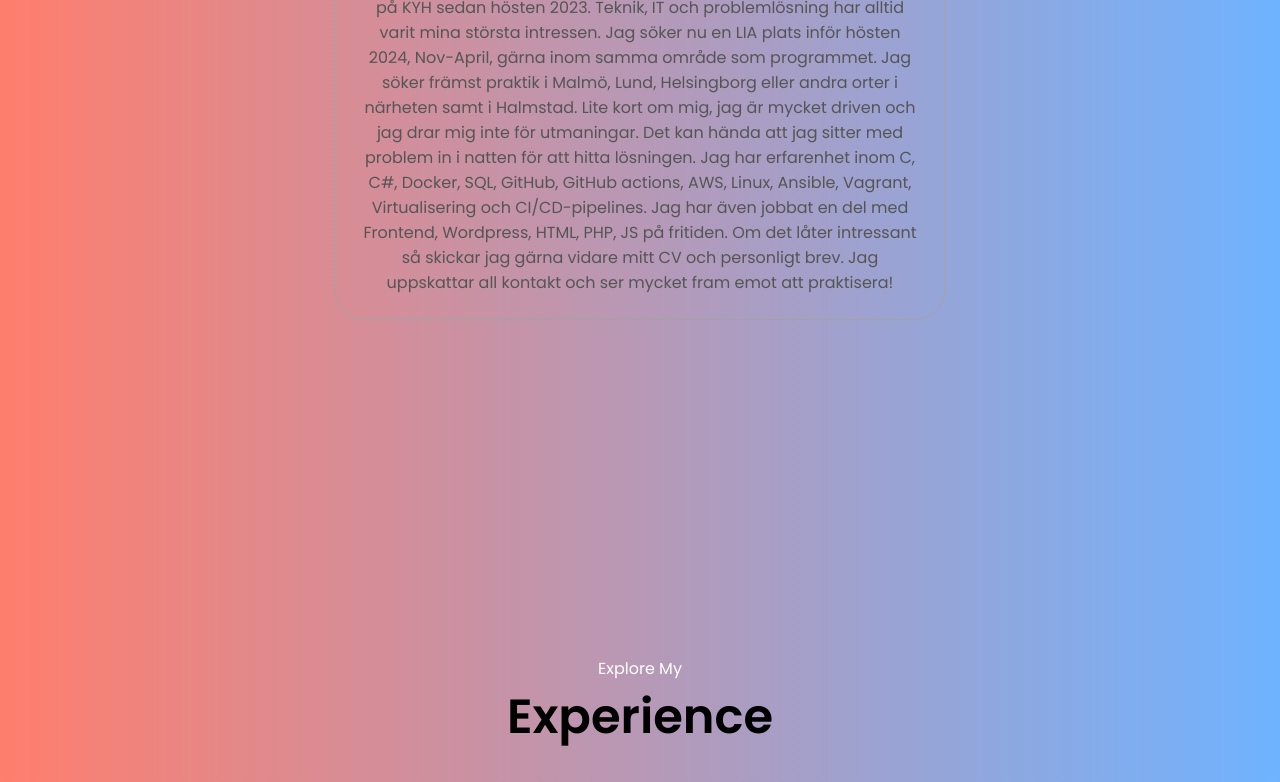
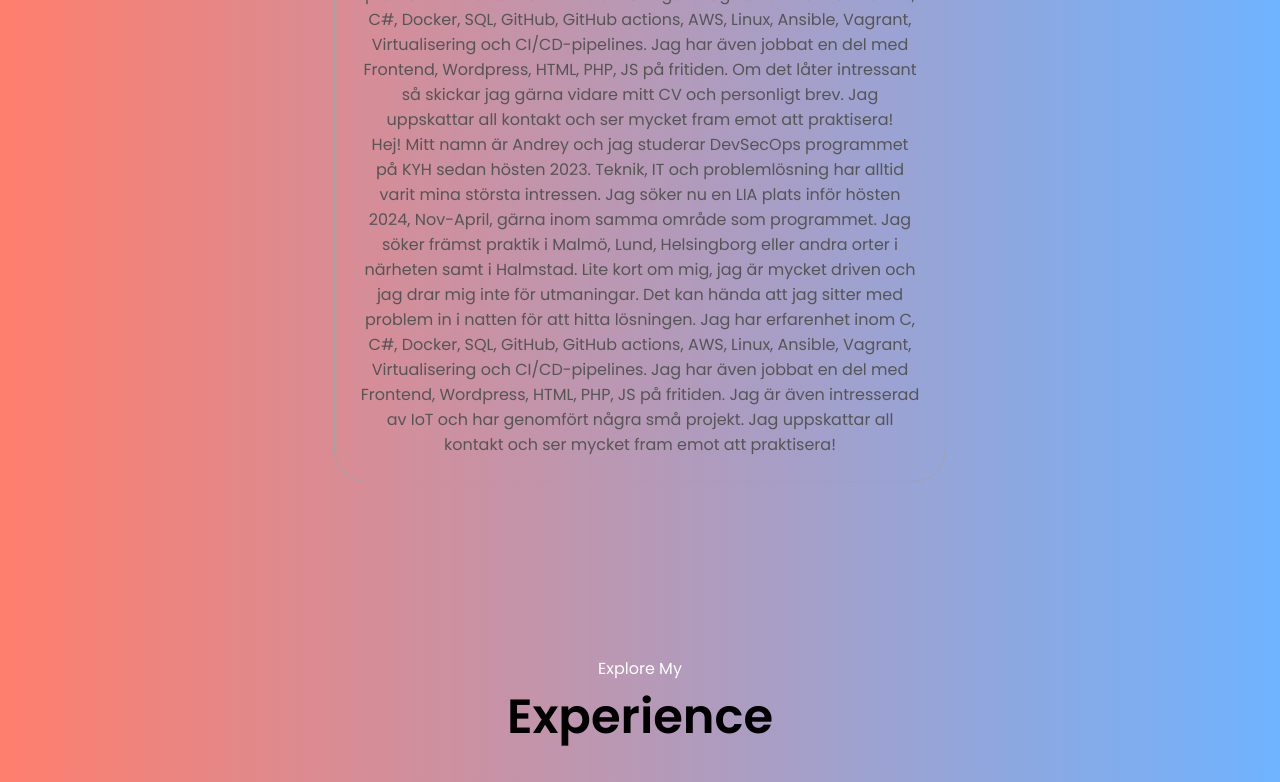
Before and after one commit to Acrozi/Portfolio, a plain HTML site: page index.html in a window 1280 px wide. Shown: the part 1040-1822 px from the top of the page. Drawn offline with Linux system fonts and the light colour scheme.

Commit message:
Update index.html

```diff
--- a/index.html
+++ b/index.html
@@ -88,6 +88,7 @@
             <!-- <img src="./assets/education.png" alt="Education icon" class="icon" />
             <h3>Education</h3> -->
             <p>Hej! Mitt namn är Andrey och jag studerar DevSecOps programmet på KYH sedan hösten 2023. Teknik, IT och problemlösning har alltid varit mina största intressen. Jag söker nu en LIA plats inför hösten 2024, Nov-April, gärna inom samma område som programmet. Jag söker främst praktik i Malmö, Lund, Helsingborg eller andra orter i närheten samt i Halmstad. Lite kort om mig, jag är mycket driven och jag drar mig inte för utmaningar. Det kan hända att jag sitter med problem in i natten för att hitta lösningen. Jag har erfarenhet inom C, C#, Docker, SQL, GitHub, GitHub actions, AWS, Linux, Ansible, Vagrant, Virtualisering och CI/CD-pipelines. Jag har även jobbat en del med Frontend, Wordpress, HTML, PHP, JS på fritiden. Om det låter intressant så skickar jag gärna vidare mitt CV och personligt brev. Jag uppskattar all kontakt och ser mycket fram emot att praktisera! </p>
+            <p>Hej! Mitt namn är Andrey och jag studerar DevSecOps programmet på KYH sedan hösten 2023. Teknik, IT och problemlösning har alltid varit mina största intressen. Jag söker nu en LIA plats inför hösten 2024, Nov-April, gärna inom samma område som programmet. Jag söker främst praktik i Malmö, Lund, Helsingborg eller andra orter i närheten samt i Halmstad. Lite kort om mig, jag är mycket driven och jag drar mig inte för utmaningar. Det kan hända att jag sitter med problem in i natten för att hitta lösningen. Jag har erfarenhet inom C, C#, Docker, SQL, GitHub, GitHub actions, AWS, Linux, Ansible, Vagrant, Virtualisering och CI/CD-pipelines. Jag har även jobbat en del med Frontend, Wordpress, HTML, PHP, JS på fritiden. Jag är även intresserad av IoT och har genomfört några små projekt. Jag uppskattar all kontakt och ser mycket fram emot att praktisera! </p>
           </div>
         </div>
       </div>
```
